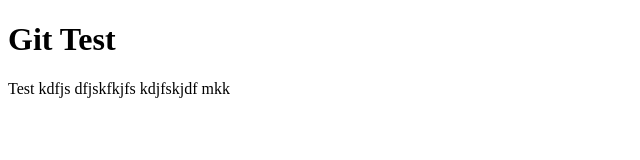
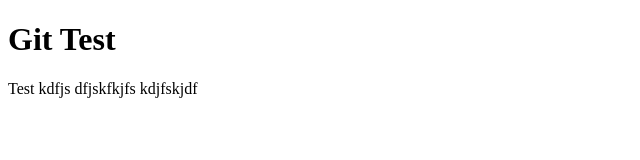
Before and after one commit to webkeonmukesh/proj2, a plain HTML site: page index.html in a window 1280 px wide. Shown: the full height of the page, 0-640 px from the left. Drawn offline with Linux system fonts and the light colour scheme.

Commit message:
changes in ind

```diff
--- a/index.html
+++ b/index.html
@@ -5,6 +5,6 @@
 </head>
 <body>
 <h1>Git Test</h1>
-<p>Test kdfjs dfjskfkjfs kdjfskjdf mkk</p>
+<p>Test kdfjs dfjskfkjfs kdjfskjdf</p>
 </body>
 </html>
```
